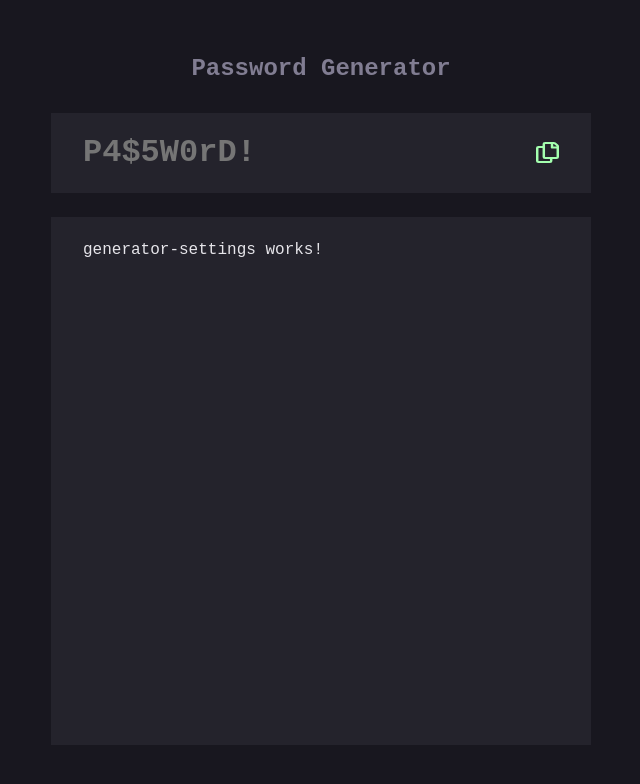
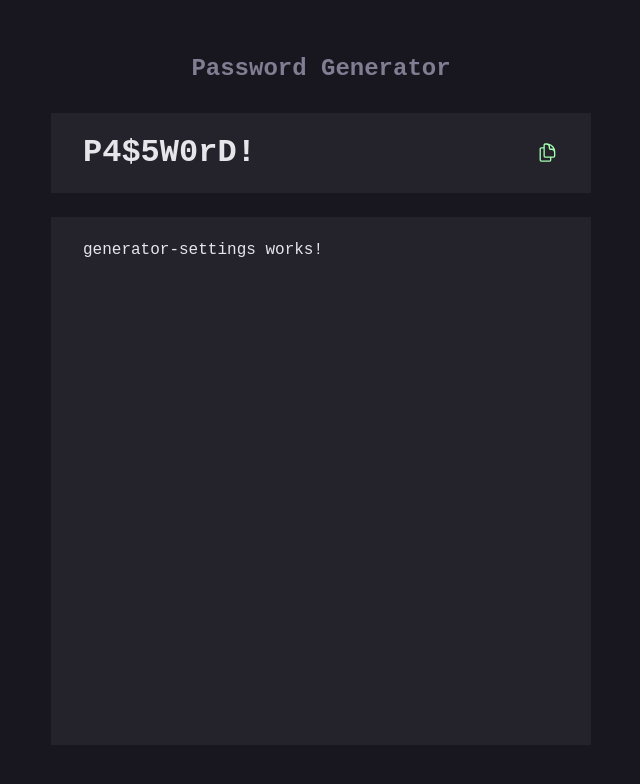
Before and after one commit to Sye-5pace/Password-generator, an Angular app: page / in a window 1280 px wide. Shown: the top 784 px of the page, without its empty margins (319-959 px from the left). Built offline with nearby package versions, Linux system fonts and the light colour scheme.

Commit message:
test: write intial test suite for AppComponent

```diff
--- a/src/app/components/password-view/password-view.component.html
+++ b/src/app/components/password-view/password-view.component.html
@@ -1,4 +1,7 @@
 <section>
-  <input type="text" name="password" placeholder="P4$5W0rD!"/>
-  <img src="../../../assets/icon-copy.svg" alt="copy" title="copy"/>
+  <input type="text" name="password" placeholder="P4$5W0rD!" [(ngModel)]="password"/>
+  <svg xmlns="http://www.w3.org/2000/svg" fill="none" viewBox="0 0 24 24" stroke-width="1.5" stroke="currentColor" id="copy-icon" title="copy" >
+    <path stroke-linecap="round" stroke-linejoin="round" d="M15.75 17.25v3.375c0 .621-.504 1.125-1.125 1.125h-9.75a1.125 1.125 0 0 1-1.125-1.125V7.875c0-.621.504-1.125 1.125-1.125H6.75a9.06 9.06 0 0 1 1.5.124m7.5 10.376h3.375c.621 0 1.125-.504 1.125-1.125V11.25c0-4.46-3.243-8.161-7.5-8.876a9.06 9.06 0 0 0-1.5-.124H9.375c-.621 0-1.125.504-1.125 1.125v3.5m7.5 10.375H9.375a1.125 1.125 0 0 1-1.125-1.125v-9.25m12 6.625v-1.875a3.375 3.375 0 0 0-3.375-3.375h-1.5a1.125 1.125 0 0 1-1.125-1.125v-1.5a3.375 3.375 0 0 0-3.375-3.375H9.75" />
+  </svg>
+
 </section>
--- a/src/app/components/password-view/password-view.component.scss
+++ b/src/app/components/password-view/password-view.component.scss
@@ -5,10 +5,15 @@
   justify-content: space-between;
   align-items: center;
 
-  img{
+  #copy-icon{
     height: 21px;
     width: 24px;
     cursor: pointer;
+    stroke: $strong-color;
+
+    &:hover{
+      stroke: #fff;
+    }
   }
 
   input{
--- a/src/app/components/password-view/password-view.component.ts
+++ b/src/app/components/password-view/password-view.component.ts
@@ -1,12 +1,15 @@
 import { Component } from '@angular/core';
+import { FormsModule } from '@angular/forms';
+
 
 @Component({
   selector: 'app-password-view',
   standalone: true,
-  imports: [],
+  imports: [FormsModule],
   templateUrl: './password-view.component.html',
   styleUrl: './password-view.component.scss'
 })
+
 export class PasswordViewComponent {
-
+  password: string= 'P4$5W0rD!';
 }
```
Also changed, not shown: 1 other file (tests, documents, lock files or other folders).
